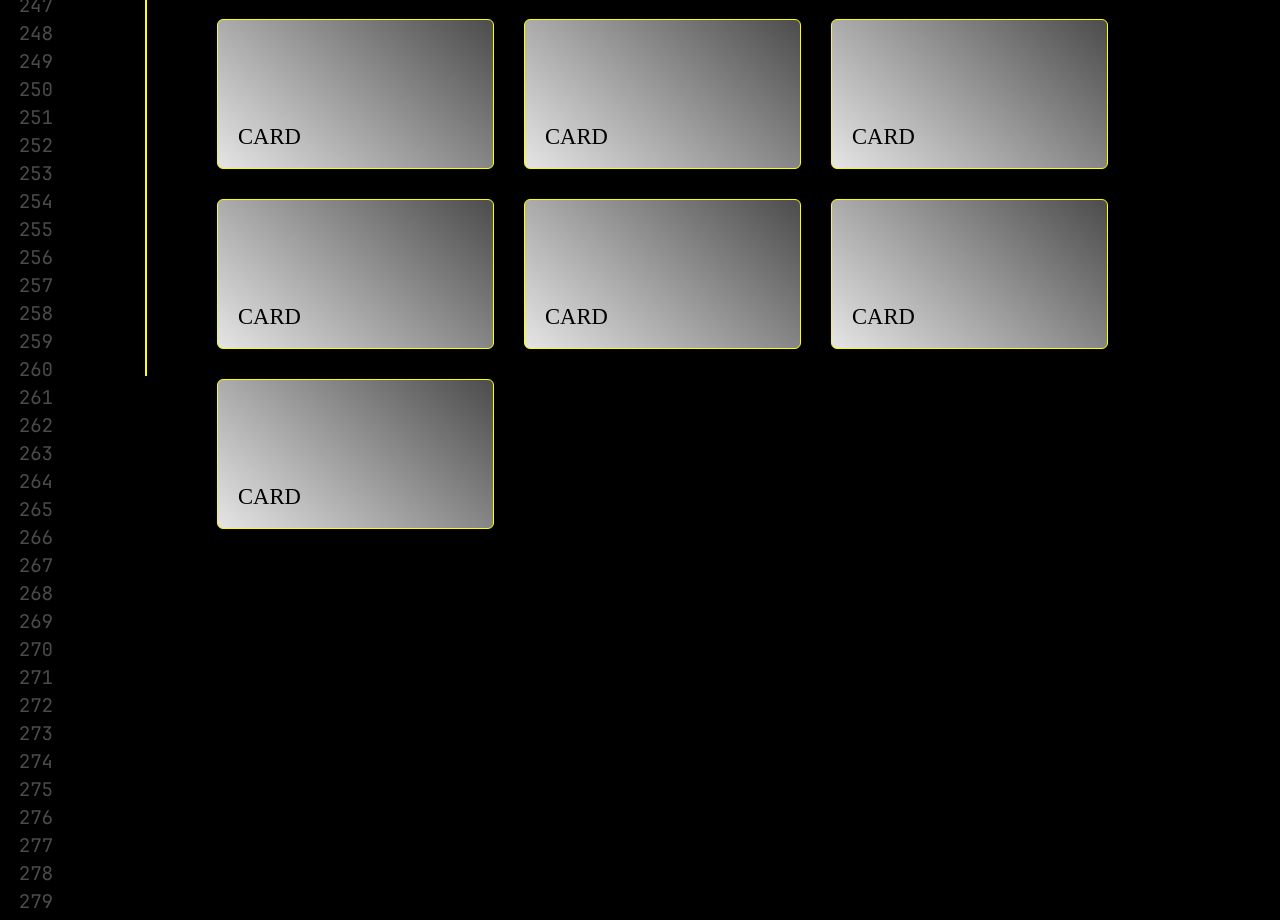
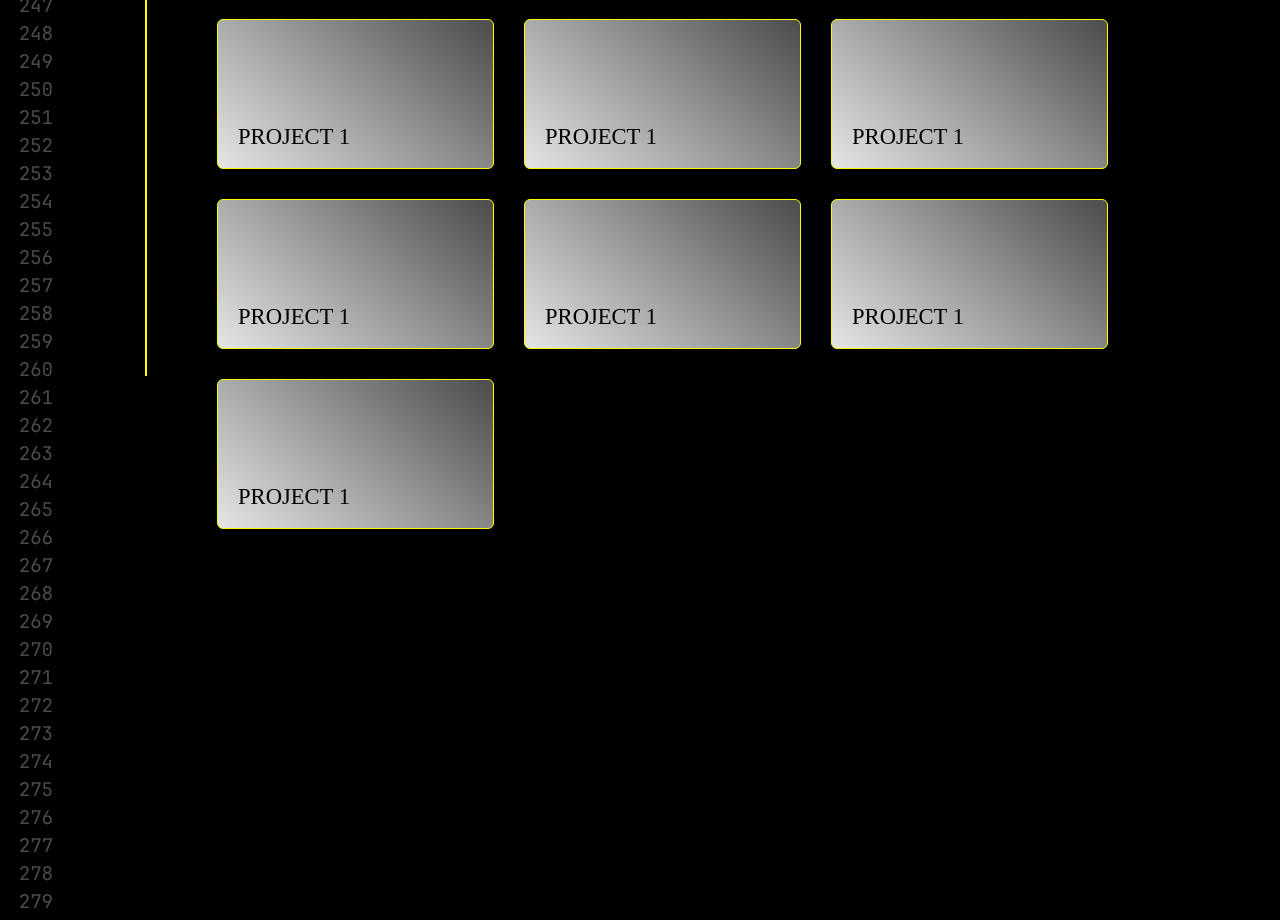
Before and after one commit to naniylid/frontend-info, a React (Vite) app: page / in a window 1280 px wide. Shown: the part 7100-8020 px from the top of the page. Built offline with nearby package versions, Linux system fonts and the light colour scheme; no server answers; a web font is replaced by a local one.

Commit message:
feat: добавила динамическое появление карточек через типы

```diff
--- a/src/components/Ideas/Card.tsx
+++ b/src/components/Ideas/Card.tsx
@@ -1,6 +1,7 @@
-import React from 'react';
+import React from "react";
+import { ICard } from "./types";
 
-export const Card: React.FC = () => {
+export const Card: React.FC<ICard> = ({ title, desc, stack, url }) => {
   const [isExpanded, setIsExpanded] = React.useState(false); // Состояние для открытия/закрытия карточки
 
   const handleCardClick = () => {
@@ -8,14 +9,18 @@ export const Card: React.FC = () => {
   };
 
   return (
-    <div className={`card ${isExpanded ? 'is-expanded' : 'is-collapsed'}`}>
-      <div className='card__inner js-expander' onClick={handleCardClick}>
-        <span>Card</span>
+    <div className={`card ${isExpanded ? "is-expanded" : "is-collapsed"}`}>
+      <div className="card__inner js-expander" onClick={handleCardClick}>
+        <span>{title}</span>
       </div>
       {isExpanded && (
-        <div className='card__expander'>
-          <i className='fa fa-close js-collapser' onClick={handleCardClick}></i>
-          Expander
+        <div className="card__expander">
+          <i className="fa fa-close js-collapser" onClick={handleCardClick}></i>
+          <p>{desc}</p>
+          <p>{stack}</p>
+          <a href={url} target="_blank" rel="noopener noreferrer">
+            Project Link
+          </a>
         </div>
       )}
     </div>
--- a/src/components/Ideas/Ideas.tsx
+++ b/src/components/Ideas/Ideas.tsx
@@ -1,20 +1,23 @@
-import React from 'react';
-import './Ideas.module.scss';
-import { Card } from './Card';
+import React from "react";
+import "./Ideas.module.scss";
+import { Card } from "./Card";
+import { cards } from "./types";
 
 const Ideas: React.FC = () => {
   return (
-    <section className='ideas'>
+    <section className="ideas">
       <h1>ИДЕИ ПРОЕКТОВ</h1>
-      <div className='main-line'></div>
-      <div className='cards'>
-        <Card />
-        <Card />
-        <Card />
-        <Card />
-        <Card />
-        <Card />
-        <Card />
+      <div className="main-line"></div>
+      <div className="cards">
+        {cards.map((card, ind) => (
+          <Card
+            key={ind}
+            title={card.title}
+            desc={card.desc}
+            stack={card.stack}
+            url={card.url}
+          />
+        ))}
       </div>
     </section>
   );
--- /dev/null
+++ b/src/components/Ideas/types.ts
@@ -0,0 +1,51 @@
+export interface ICard {
+  title: string;
+  desc: string;
+  stack: string;
+  url: string;
+}
+
+export const cards: ICard[] = [
+  {
+    title: "project 1",
+    desc: "proj proj",
+    stack: "js, html, scss",
+    url: "https///",
+  },
+  {
+    title: "project 1",
+    desc: "proj proj",
+    stack: "js, html, scss",
+    url: "https///",
+  },
+  {
+    title: "project 1",
+    desc: "proj proj",
+    stack: "js, html, scss",
+    url: "https///",
+  },
+  {
+    title: "project 1",
+    desc: "proj proj",
+    stack: "js, html, scss",
+    url: "https///",
+  },
+  {
+    title: "project 1",
+    desc: "proj proj",
+    stack: "js, html, scss",
+    url: "https///",
+  },
+  {
+    title: "project 1",
+    desc: "proj proj",
+    stack: "js, html, scss",
+    url: "https///",
+  },
+  {
+    title: "project 1",
+    desc: "proj proj",
+    stack: "js, html, scss",
+    url: "https///",
+  },
+];
```
Also changed, not shown: src/components/Ideas/Ideas.module.scss (+10 -17 lines).
